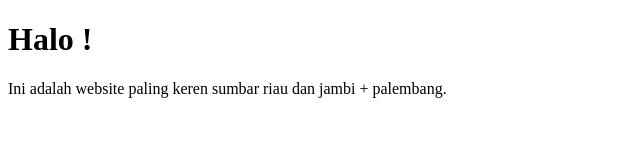
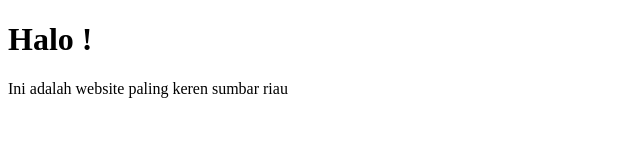
Before and after one commit to itapp4/first-pro, a plain HTML site: page index.html in a window 1280 px wide. Shown: the whole page, without its empty margins (0-640 px from the left). Drawn offline with Linux system fonts and the light colour scheme.

Commit message:
Update index.html

```diff
--- a/index.html
+++ b/index.html
@@ -7,6 +7,6 @@
 </head>
 <body>
     <h1>Halo !</h1>
-    <p>Ini adalah website paling keren sumbar riau dan jambi + palembang.</p>
+    <p>Ini adalah website paling keren sumbar riau </p>
 </body>
 </html>
```
